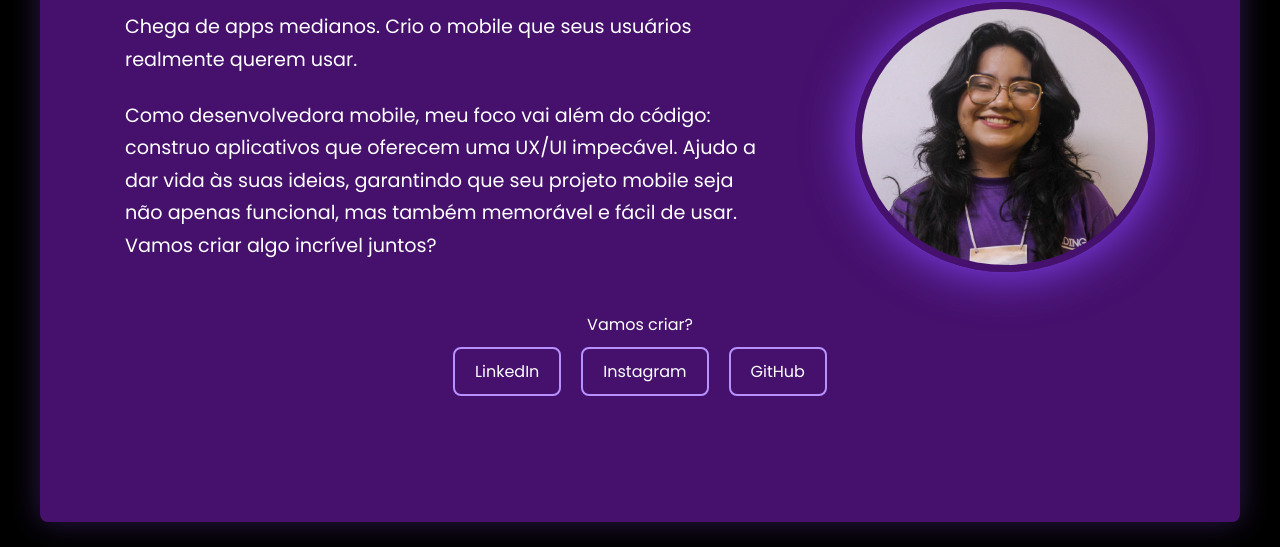
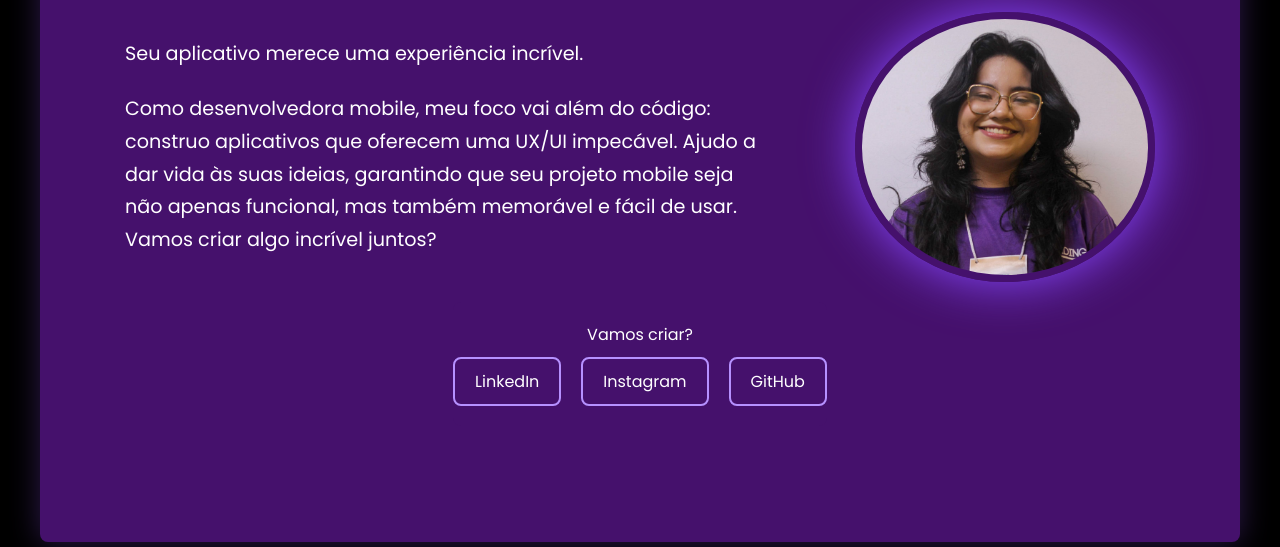
Before and after one commit to hevellyn16/site-simples, a plain HTML site: page index.html in a window 1280 px wide. Shown: the part 253-800 px from the top of the page. Drawn offline with Linux system fonts and the light colour scheme; a script that the page names is missing.

Commit message:
changed the text

```diff
--- a/css/styles.css
+++ b/css/styles.css
@@ -71,7 +71,7 @@ nav ul li:hover {
     flex-direction: column;
     align-items: center;
     justify-content: center;
-    min-height: calc(100vh - 100px);
+    min-height: calc(100vh - 80px);
     padding: 20px 20px;
     background-color: #45116c;
     border-radius: 8px;
--- a/index.html
+++ b/index.html
@@ -24,8 +24,7 @@
 
         <div class="hero-bottom-content">
             <div class="hero-text">
-                <p>Chega de apps medianos.
-                    Crio o mobile que seus usuários realmente querem usar. </p>
+                <p>Seu aplicativo merece uma experiência incrível. </p>
 
                 <p>Como desenvolvedora mobile, meu foco vai além do código:
                 construo aplicativos que oferecem uma UX/UI impecável.
```
